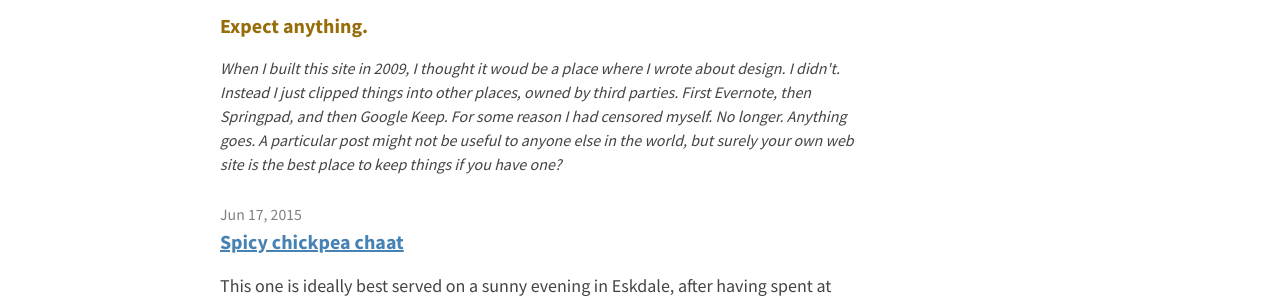
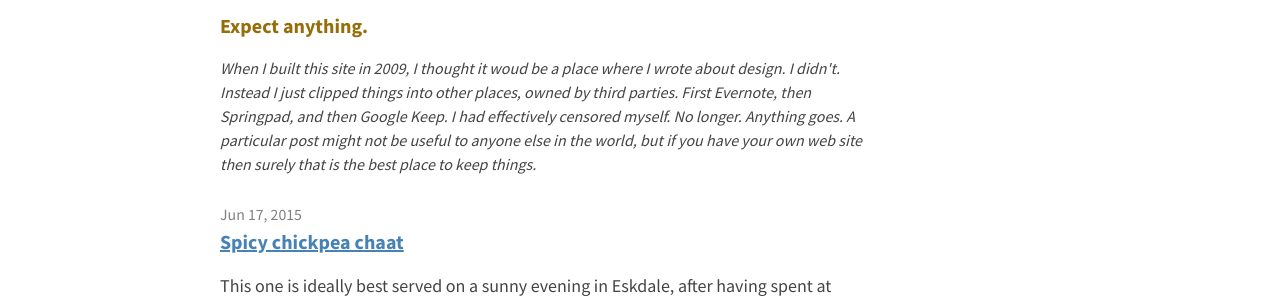
Before and after one commit to vimallen/allend, a Jekyll site: the page built from index.html, in a window 1280 px wide and 900 px high. Shown: the part 177-477 px from the top of the window. Built offline with Jekyll 4.4.1, drawn with Linux system fonts in a browser that asks for light colours.

Commit message:
Intro update

```diff
--- a/index.html
+++ b/index.html
@@ -8,8 +8,8 @@ layout: default
   <h1 class="page-heading">Expect anything.</h1>
   <p class="intro-home">When I built this site in 2009, I thought it woud be a place where I wrote about design. I didn't.
   Instead I just clipped things into other places, owned by third parties. First Evernote, then Springpad, and then Google
-  Keep. For some reason I had censored myself. No longer. Anything goes. A particular post might not be useful to anyone else
-  in the world, but surely your own web site is the best place to keep things if you have one?</p>
+  Keep. I had effectively censored myself. No longer. Anything goes. A particular post might not be useful to anyone else
+  in the world, but if you have your own web site then surely that is the best place to keep things.</p>
 
   <ul class="post-list">
     {% for post in site.posts %}
```
